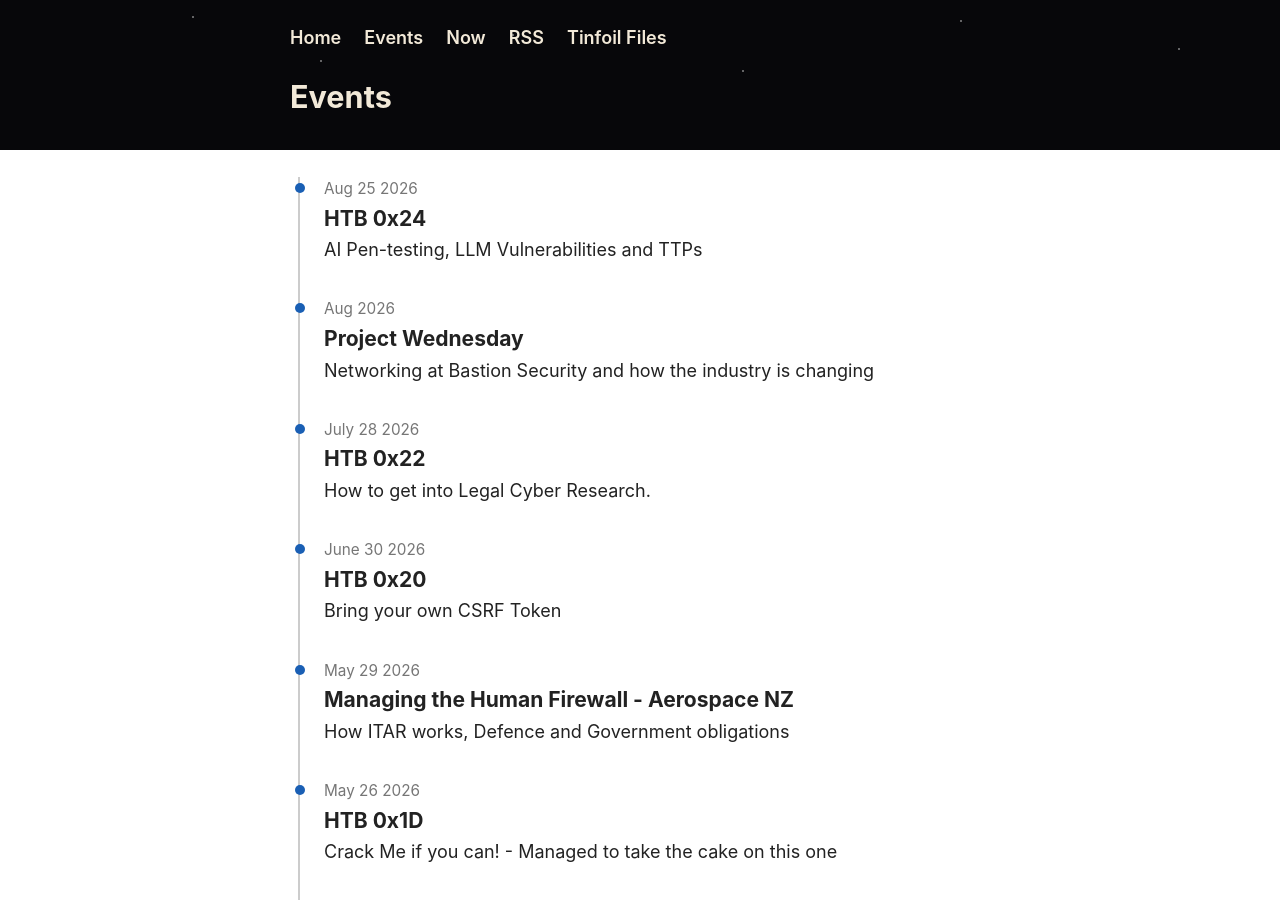
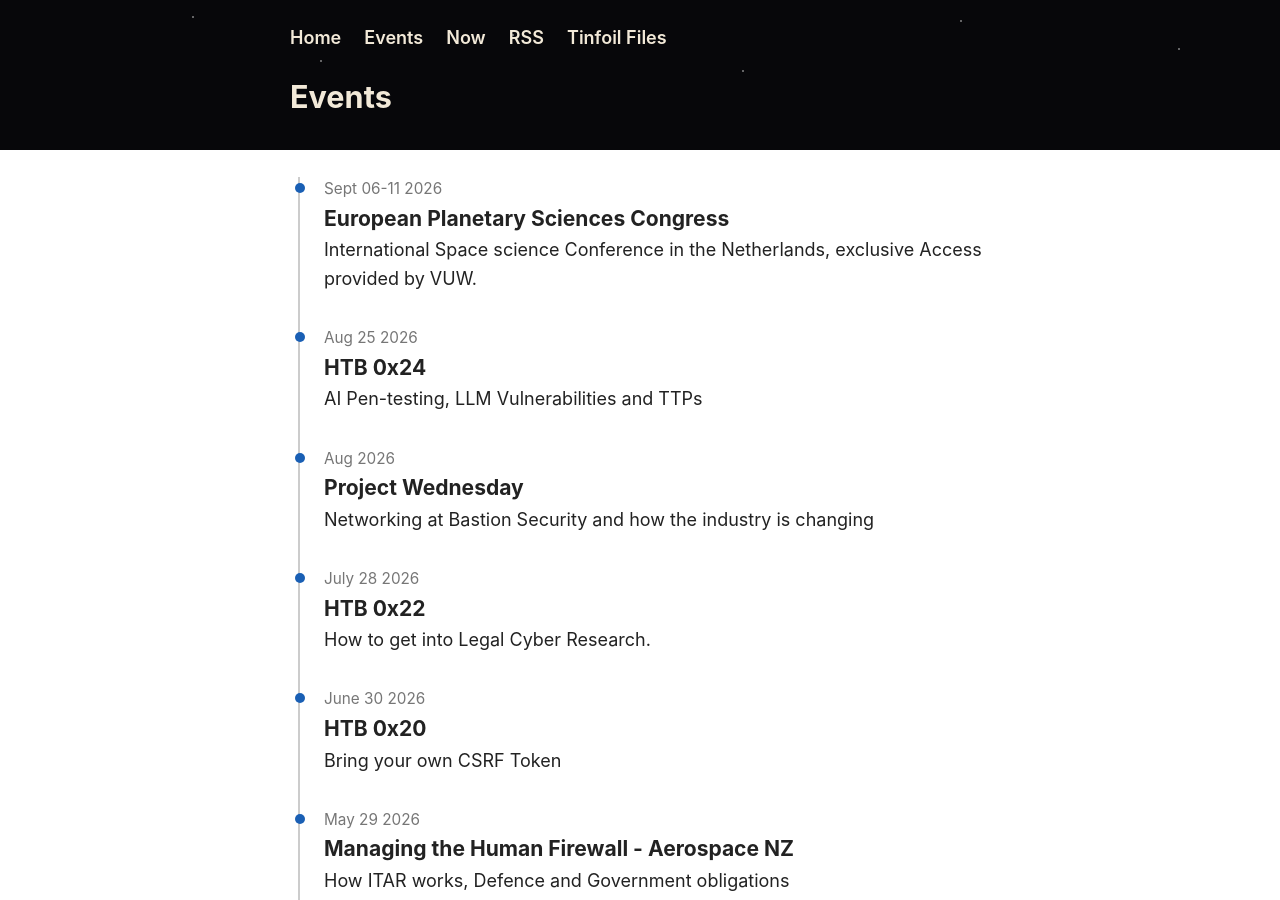
Before and after one commit to benvandw/benvandw.github.io, a Jekyll site: the page built from events.md, in a window 1280 px wide and 900 px high. Built offline with Jekyll 4.4.1, drawn with Linux system fonts in a browser that asks for light colours.

Commit message:
Add European Planetary Sciences Congress event
Added a new event entry for the European Planetary Sciences Congress.

```diff
--- a/events.md
+++ b/events.md
@@ -3,6 +3,12 @@ layout: default
 title: Events
 ---
 <div class="timeline">
+
+   <div class="timeline-entry">
+    <span class="timeline-date">Sept 06-11 2026</span>
+    <h3>European Planetary Sciences Congress</h3>
+    <p>International Space science Conference in the Netherlands, exclusive Access provided by VUW.</p>
+  </div>
 
  <div class="timeline-entry">
     <span class="timeline-date">Aug 25 2026</span>
```
